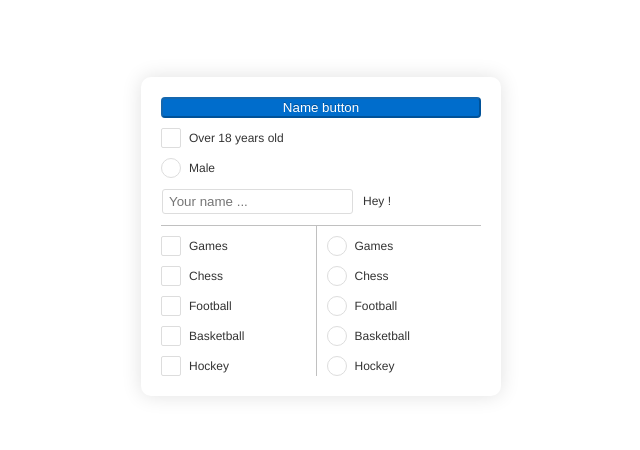
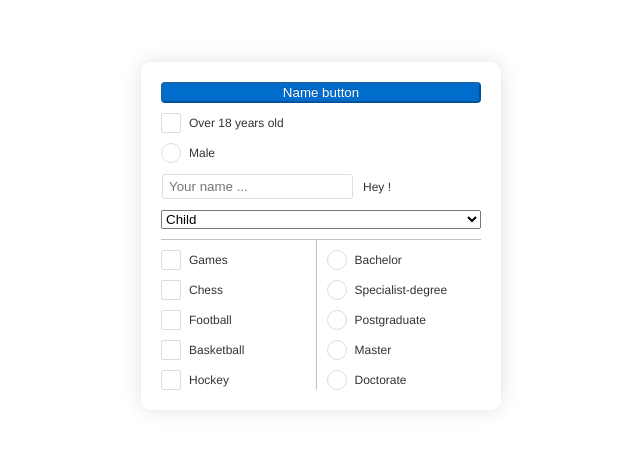
Before and after one commit to poS31d0n/components-vue-3, a Vue app: page / in a window 1280 px wide. Shown: the part 164-614 px from the top of the page, without its empty margins (319-959 px from the left). Built offline with nearby package versions, Linux system fonts and the light colour scheme.

Commit message:
add Select & fix

```diff
--- a/src/app/App.vue
+++ b/src/app/App.vue
@@ -31,6 +31,15 @@
       :placeholder="testInput.placeholder"
       :type="testInput.type"
     />
+
+    <Select
+      :disabled="testSelect.disabled"
+      :label="testSelect.label"
+      :multiple="testSelect.multiple"
+      :options="testSelect.options"
+      :placeholder="testSelect.placeholder"
+    > </Select>
+
     <div class="group">
       <CheckboxGroup
         @selectCheckbox="getValueCheckbox"
@@ -53,9 +62,10 @@ import { Button, Checkbox, Input, Radio, CheckboxGroup, RadioGroup, Select } fro
 
 export default {
   name: "App",
-  components: { Button, Checkbox, Input, Radio, CheckboxGroup, RadioGroup, Select },
+  components: { Button, Checkbox, Input, Radio, CheckboxGroup, RadioGroup, Select, Select },
   data() {
     return {
+      ids: 1,
       inputElements: "",
       dataCheckbox: [],
 
@@ -96,16 +106,33 @@ export default {
       valueCheckboxGroup: [],
 
       testRadioGroup: [
-        {id: 8, name: 'Games', value: 'games'},
-        {id: 9, name: 'Chess', value: 'chess'},
-        {id: 10, name: 'Football', value: 'football'},
-        {id: 11, name: 'Basketball', value: 'basketball'},
-        {id: 12, name: 'Hockey', value: 'hockey'},
+        {id: 8, name: 'Bachelor', value: 'bachelor'},
+        {id: 9, name: 'Specialist-degree', value: 'specialist-degree'},
+        {id: 10, name: 'Postgraduate', value: 'postgraduate'},
+        {id: 11, name: 'Master', value: 'master'},
+        {id: 12, name: 'Doctorate', value: 'doctorate'},
       ],
       valueRadioGroup: '',
+
+      testSelect: {
+        disabled: false,
+        label: "Your age?",
+        multiple: false,
+        options: [
+          {id: 13, name: 'Child', value: 'child'},
+          {id: 14, name: 'Tween', value: 'tween'},
+          {id: 15, name: 'Teenager', value: 'teenager'},
+          {id: 16, name: 'Young adult', value: 'young-adult'},
+          {id: 17, name: 'Middle aged', value: 'middle-aged'},
+        ],
+        placeholder: "Select your age",
+      },
     };
   },
   methods: {
+    getId() {
+      return ids++;
+    },
     getValue(itemCheckbox) {
       if (this.dataCheckbox.find((item) => item == itemCheckbox) === undefined)
         this.dataCheckbox.push(itemCheckbox);
--- a/src/components/CheckboxGroup/CheckboxGroup.vue
+++ b/src/components/CheckboxGroup/CheckboxGroup.vue
@@ -3,6 +3,7 @@
     <Checkbox
       v-for="item in items"
       :id="item.id"
+      :key="item.id"
       :label="item.name"
       :value="item.value"
       @clickCheckbox="getValue"
--- a/src/components/RadioGroup/RadioGroup.vue
+++ b/src/components/RadioGroup/RadioGroup.vue
@@ -3,6 +3,7 @@
     <Radio
       v-for="item in items"
       :id="item.id"
+      :key="item.id"
       :label="item.name"
       :value="item.value"
       @clickRadio="getValue"
--- /dev/null
+++ b/src/components/Select/Select.scss
@@ -0,0 +1,10 @@
+.select {
+
+
+  &_disabled {
+    color: 						$color-white;
+    text-shadow: 			0 -1px 0 $color-black-second;
+    background-color: $color-disabled;
+		border-color: 		$color-black-second;
+  }
+}
--- /dev/null
+++ b/src/components/Select/Select.vue
@@ -0,0 +1,50 @@
+<template>
+  <select
+    :class="['select', { select_disabled: disabled }]"
+    :name="label"
+    :disabled="disabled"
+    :placeholder="placeholder"
+    :multiple="multiple"
+  >
+    <option
+      v-for="item in options"
+      :id="item.id"
+      :key="item.id"
+      :value="item.value"
+    >
+      {{ item.name }}
+    </option>
+  </select>
+</template>
+
+<script>
+export default {
+  name: "Select",
+  props: {
+    disabled: {
+      default: false,
+      type: Boolean,
+    },
+    label: {
+      default: "",
+      type: String,
+    },
+    multiple: {
+      default: false,
+      type: Boolean,
+    },
+    options: {
+      default: [],
+      type: Array,
+    },
+    placeholder: {
+      default: "",
+      type: String,
+    },
+  },
+};
+</script>
+
+<style lang="scss" scoped>
+@import "./Select.scss";
+</style>
--- /dev/null
+++ b/src/components/Select/index.js
@@ -0,0 +1 @@
+export { default } from './Select.vue'
--- a/src/components/index.js
+++ b/src/components/index.js
@@ -4,6 +4,8 @@ import Input from "./Input";
 import Radio from "./Radio";
 import CheckboxGroup from "./CheckboxGroup";
 import RadioGroup from "./RadioGroup";
+import Select from "./Select";
 
 
-export { Button, Checkbox, Input, Radio, CheckboxGroup, RadioGroup };
+
+export { Button, Checkbox, Input, Radio, CheckboxGroup, RadioGroup, Select };
```
